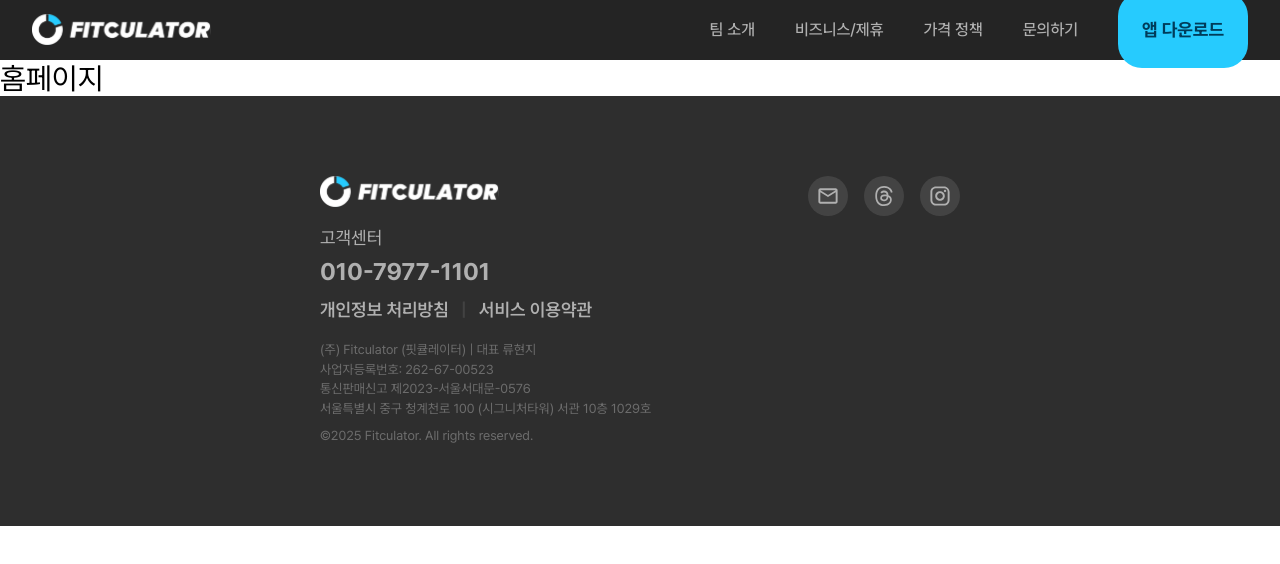
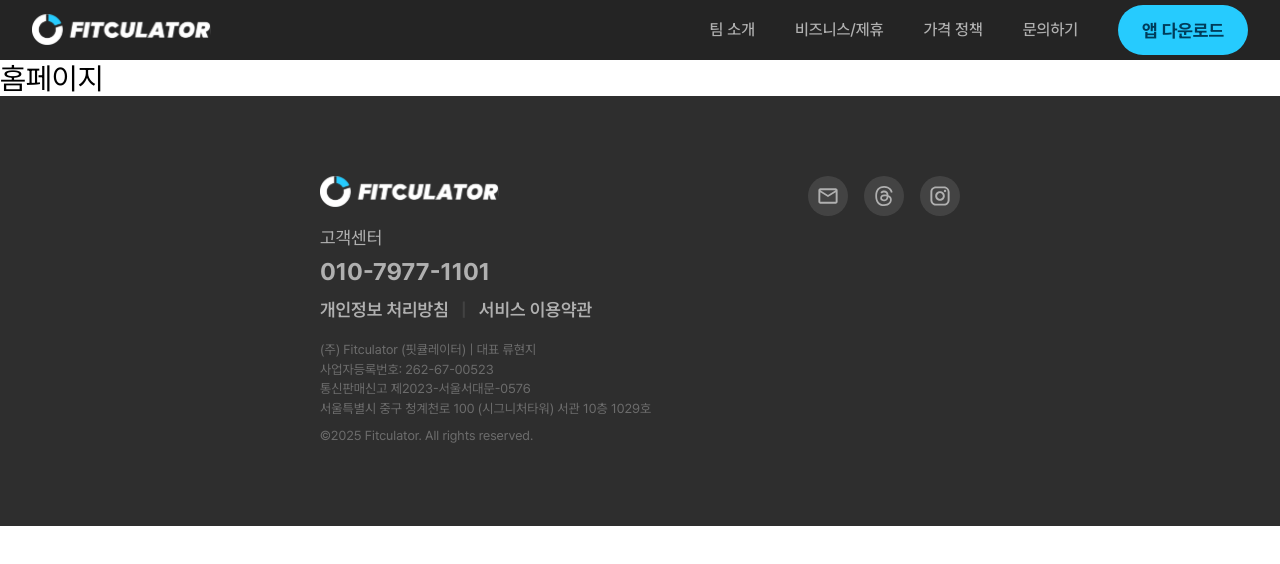
Before and after one commit to YSP97/Team1_FE_B2C, a Next.js app: page / in a window 1280 px wide. Shown: the top 564 px of the page. Built offline with nearby package versions, Linux system fonts and the light colour scheme.

Commit message:
Feat: 버튼 타입을 받아 조건식으로 랜더링 기능 추가

```diff
--- a/src/components/Button.tsx
+++ b/src/components/Button.tsx
@@ -1,49 +1,62 @@
-import { TailwindColor, TailwindRounded } from "@/types/buttonTailwindType";
+import {
+  TailwindColor,
+  TailwindFontSize,
+  TailwindRounded,
+} from "@/types/buttonTailwindType";
 import { ReactNode, useState } from "react";
 
 type ButtonProps = {
+  type: "primary" | "secondary";
   rounded?: TailwindRounded;
   textColor?: TailwindColor;
   bgColor?: TailwindColor;
-  isClickTextColor?: TailwindColor;
-  isClickBg?: TailwindColor;
+  fontSize?: TailwindFontSize;
+  hoverBgColor?: TailwindColor;
+  hoverTextColor?: TailwindColor;
   children: ReactNode;
   onClick?: () => void;
 };
 
 export default function Button({
-  rounded = "rounded-[3rem]",
-  textColor = "text-primary",
+  textColor = "text-navy-dark",
   bgColor = "bg-primary",
-  isClickTextColor,
-  isClickBg,
+  type = "primary",
+  fontSize = "text-[1.125rem]",
+  hoverBgColor = "bg-navy-dark",
+  hoverTextColor = "text-white",
   children,
   onClick,
 }: ButtonProps) {
   const [isClick, setIsClick] = useState(false);
+  const handleCLick = () => {
+    setIsClick(!isClick);
+    console.log(isClick);
 
-  const handleCLick = () => {
-    if (onClick) onClick();
-    setIsClick(!isClick);
+    if (onClick) {
+      onClick();
+    }
   };
+
+  let buttonClass;
+  switch (type) {
+    case "primary":
+      buttonClass = `text-center ${bgColor} ${textColor} px-6 py-[0.72rem] rounded-[3rem] active:opacity-80 hover:${hoverBgColor} hover:${hoverTextColor}`;
+      break;
+    case "secondary":
+      buttonClass = isClick
+        ? `text-center bg-primary text-navy-dark p-4 rounded-lg border-[1px] border-solid border-gray-100`
+        : `text-center ${bgColor} ${textColor} p-4 rounded-lg border-[1px] border-solid border-gray-100`;
+  }
 
   return (
     <div>
-      {isClick ? (
-        <button
-          className={`text-center ${isClickBg} ${isClickTextColor} py-6 px-6 ${rounded} font-bold text-lg w-full active:opacity-80 trasition-all duration-300 ease-out`}
-          onClick={handleCLick}
-        >
-          {children}
-        </button>
-      ) : (
-        <button
-          className={`text-center ${bgColor} ${textColor} py-6 px-6 ${rounded} font-bold text-lg w-full active:opacity-80 trasition-all duration-300 ease-out`}
-          onClick={handleCLick}
-        >
-          {children}
-        </button>
-      )}
+      <button
+        type="button"
+        className={`font-bold ${fontSize} w-full  transition-all duration-300 ${buttonClass}`}
+        onClick={handleCLick}
+      >
+        {children}
+      </button>
     </div>
   );
 }
```
